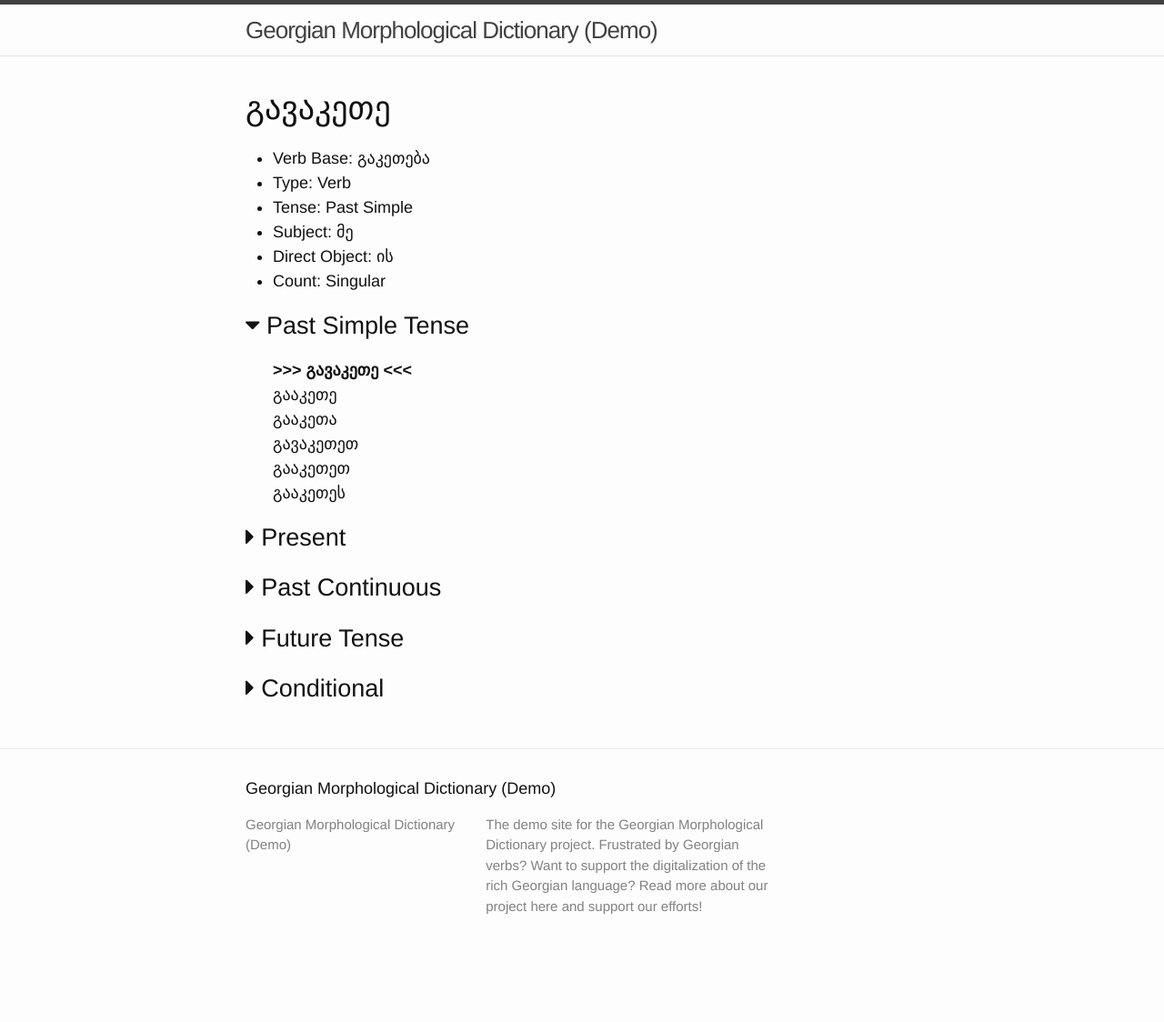
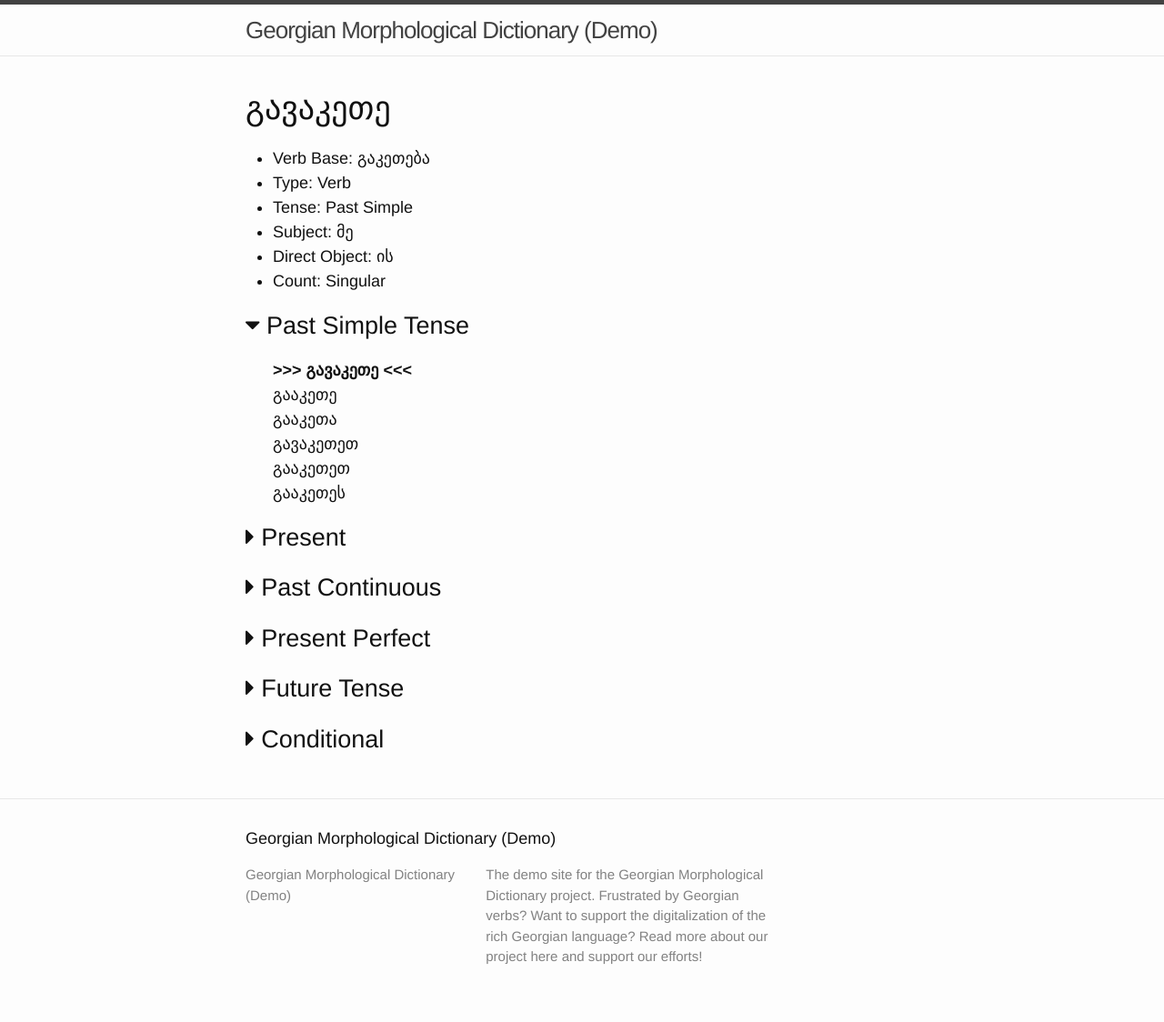
Before and after one commit to nwshane/georgian-morphology-demo, a Jekyll site: the page built from _posts/words/2016-03-02-გავაკეთე.markdown, in a window 1280 px wide. Shown: the whole page at 91% size. Built offline with Jekyll 4.4.1, drawn with Linux system fonts in a browser that asks for light colours; nearby versions of some CDN libraries; before the commit the page ends 1068 px from its top, so only the background shows below that.

Commit message:
Added Present Perfect tense to გავაკეთე page.

```diff
--- a/_posts/words/2016-03-02-გავაკეთე.markdown
+++ b/_posts/words/2016-03-02-გავაკეთე.markdown
@@ -70,6 +70,23 @@
 
   <h2 class='js-expand-collapse-siblings'>
     <i class="fa fa-caret-right"></i>
+    Present Perfect
+  </h2>
+
+  * გამიკეთებია
+  * გაგიკეთებია
+  * გაუკეთებია
+  * გაგვიკეთებია
+  * გაგიკეთებიათ
+  * გაუკეთებიათ
+  {: .is-collapsed }
+
+</section>
+
+<section class='verb-block'>
+
+  <h2 class='js-expand-collapse-siblings'>
+    <i class="fa fa-caret-right"></i>
     Future Tense
   </h2>
 
```
